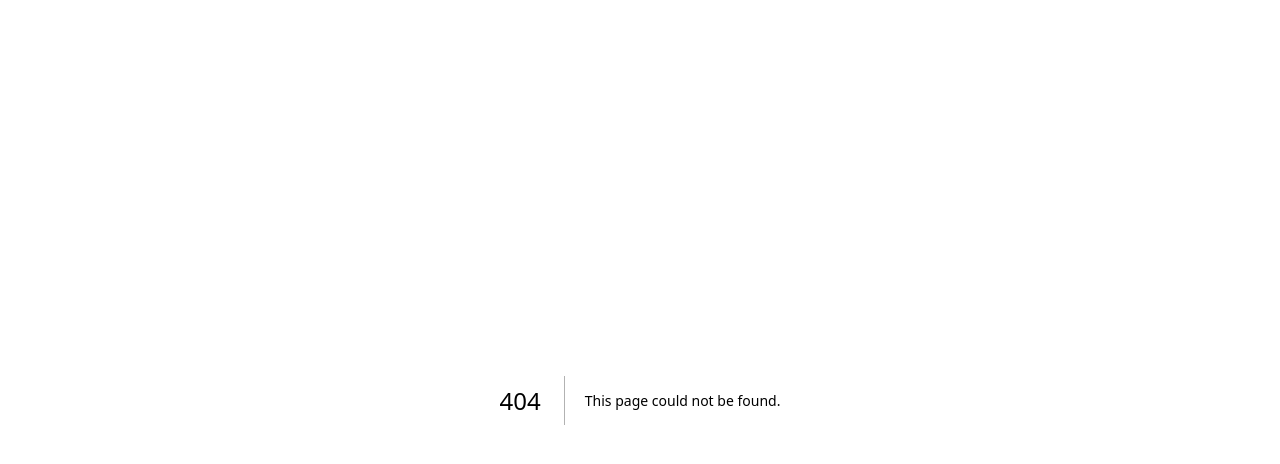
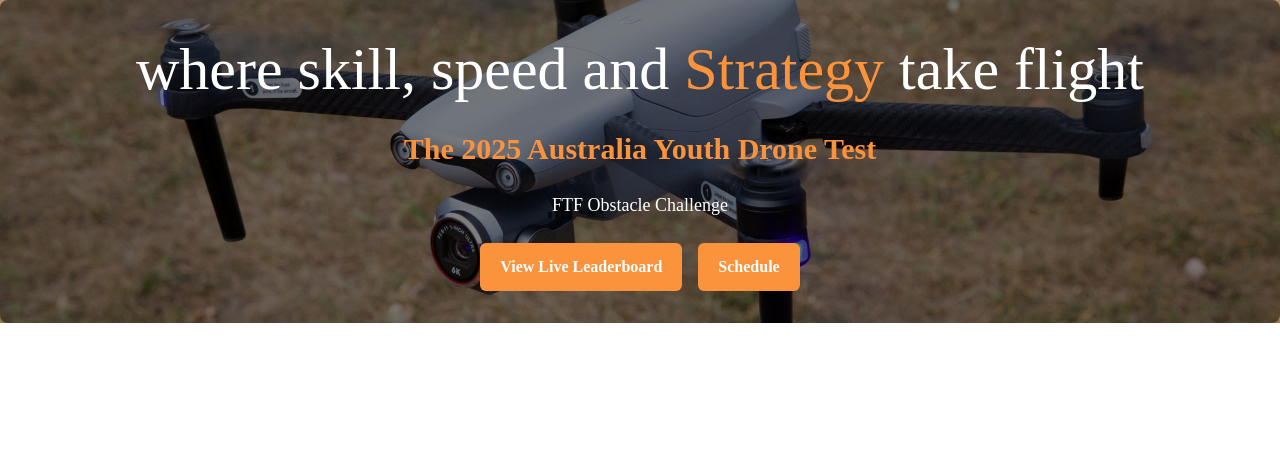
Before and after one commit to codersforcauses/Robodrone, a Next.js app in the folder client/: page /landing in a window 1280 px wide. Before the commit this address had no page. Shown: the top 464 px of the page. Built offline with nearby package versions, Linux system fonts and the light colour scheme.

Commit message:
Attempt at the first commit after issues with cloned Docker container access

```diff
--- /dev/null
+++ b/client/src/pages/landing.tsx
@@ -0,0 +1,49 @@
+export default function Landing() {
+  return (
+    /* trying to create hero section between nav bar and running add*/
+    <main>
+      <section
+        className="relative bg-background bg-cover bg-center text-foreground"
+        style={{ backgroundImage: "url('/drone.jpg')" }}
+      >
+        <div className="space-y-6 rounded-lg bg-black/50 p-8 text-center text-white">
+          {" "}
+          {/* semi-tranparent background with vertical space between sub-elements of 24px */}
+          <h1 className="font-extabold text-6xl leading-tight">
+            where skill, speed and{" "}
+            <span className="text-orange-400">Strategy</span> take flight
+          </h1>
+          <h2 className="text-3xl font-semibold text-orange-400">
+            The 2025 Australia Youth Drone Test
+          </h2>
+          <h3 className="text-lg">FTF Obstacle Challenge</h3>
+          <div className="flex flex-col justify-center gap-4 md:flex-row">
+            {/*flex-col to stack on small screen and md:flex-row for med screens*/}
+            <button className="rounded-md bg-orange-400 px-5 py-3 font-semibold text-white transition hover:bg-orange-500">
+              View Live Leaderboard{" "}
+            </button>
+            <button className="rounded-md bg-orange-400 px-5 py-3 font-semibold text-white transition hover:bg-orange-500">
+              Schedule
+            </button>
+          </div>
+        </div>
+      </section>
+
+      <div>
+        <section className="flex flex-col space-y-6 text-center">
+          {" "}
+          {/* trying vertical layout with vertical spacing between elements */}
+        </section>
+      </div>
+
+      <div className="container mx-auto px-4">
+        {" "}
+        {/* mx-auto class centers the containers horizontally within the viewport - this part will be used for 2 sections on top of the drone's photo 'view life leaderboard' and 'see the schedule'*/}
+        <h1 className="text-2x1 font-bold">
+          {" "}
+          {/* Container for the main body with 3 fieldsets, the challenge, the schedule the rules and the  */}
+        </h1>
+      </div>
+    </main>
+  );
+}
```
Also changed, not shown: client/public/drone.jpg (added).
